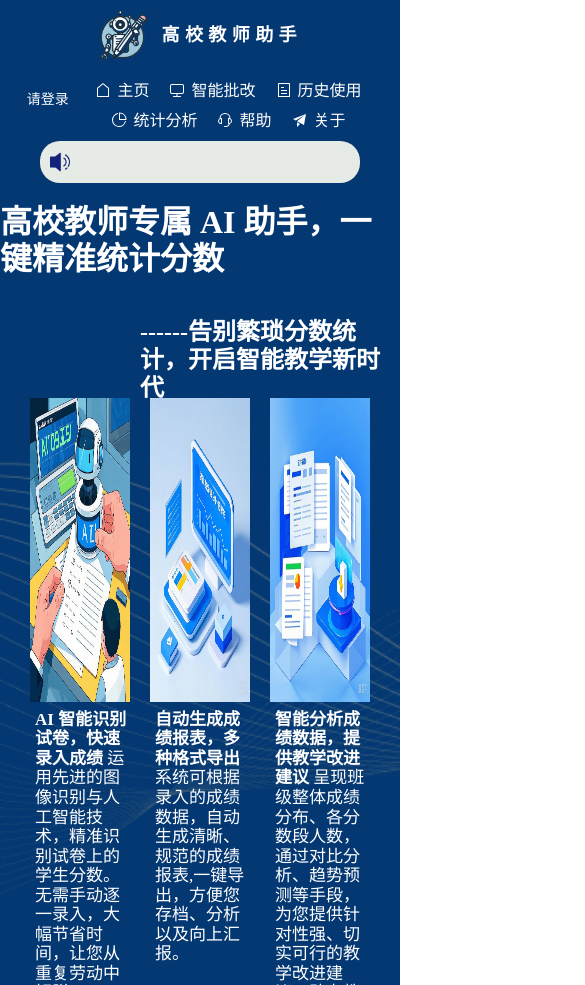
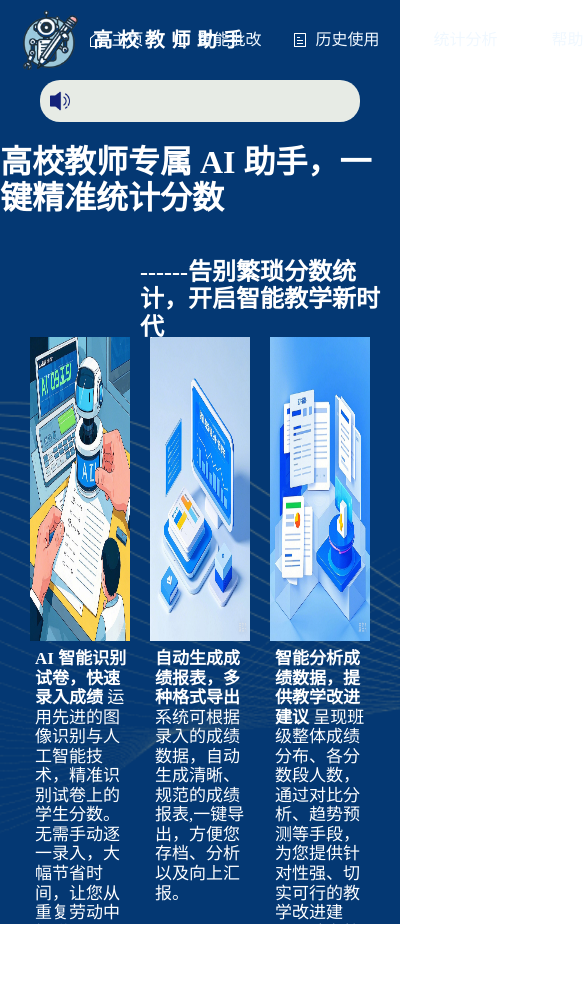
Before and after one commit to LinChunQ/graduation_design, a Vue app in the folder uga-vue/: page / in a window 390 px wide. Shown: the top 985 px of the page, 585 px wide, since content can reach past the window. After the commit the page ends 924 px from the top, so only its background shows below. Built offline with nearby package versions, Linux system fonts and the light colour scheme; what @kjgl77/datav-vue3 would draw is missing.

Commit message:
修改前端的菜单头的布局

```diff
--- a/uga-vue/src/components/Header.vue
+++ b/uga-vue/src/components/Header.vue
@@ -46,76 +46,77 @@ watch(()=>authStore.isLogin,(newVal)=>{
 </script>
 
 <template>
-  <header class="header">
+  <div class="menu-box">
     <!-- 左侧Logo区 -->
-    <div class="logo-container">
+    <div class="menu-logo">
       <img src="@/assets/icons/logo.png" alt="Logo" class="logo-image"/>
       <label class="logo_name">高校教师助手</label>
     </div>
 
     <!-- 中间导航区 -->
-    <nav class="main-nav">
-      <ul>
-        <li class="nav-item">
+    <div class="menun-main">
+        <div class="menu-item">
           <el-icon><House /></el-icon>
           <router-link to="/">主页</router-link>
-        </li>
-        <li class="nav-item">
+        </div>
+        <div class="menu-item">
           <el-icon><Monitor /></el-icon>
           <router-link to="/smart-correction">智能批改</router-link>
-        </li>
-        <li class="nav-item">
+        </div>
+        <div class="menu-item">
           <el-icon><Tickets /></el-icon>
           <router-link to="/history">历史使用</router-link>
-        </li>
-        <li class="nav-item">
+        </div>
+        <div class="menu-item">
           <el-icon><PieChart /></el-icon>
           <router-link to="/statistics">统计分析</router-link>
-        </li>
-        <li class="nav-item" v-if="isAdmin">
+        </div>
+        <div class="menu-item" v-if="isAdmin">
           <el-icon><Message /></el-icon>
           <router-link to="/feedback">反馈管理</router-link>
-        </li>
-        <li class="nav-item" v-if="isAdmin">
+        </div>
+        <div class="menu-item" v-if="isAdmin">
           <el-icon><Notification /></el-icon>
           <router-link to="/notice">公告管理</router-link>
-        </li>
-        <li class="nav-item">
+        </div>
+        <div class="menu-item">
           <el-icon><Service /></el-icon>
           <router-link to="/help">帮助</router-link>
-        </li>
-        <li class="nav-item">
+        </div>
+        <div class="menu-item">
           <el-icon><Promotion /></el-icon>
           <router-link to="/about">关于</router-link>
-        </li>
-      </ul>
-    </nav>
+        </div>
+
+    </div>
 
       <!-- 右侧用户区 -->
-      <div class="user-nav">
-      <div class="nav-item" v-if="isLoggedIn">
+      <div class="menu-user">
+        <div class="menu-item" v-if="isLoggedIn">
           <el-icon><User /></el-icon>
           <router-link to="/user-info">{{'个人信息' }}</router-link>
         </div>
-      <div class="nav-item">
-        <span v-if="isLoggedIn" @click="handleLogout" class="logout-btn">
+        <div class="menu-item">
+          <span  v-if="isLoggedIn" @click="handleLogout" class="logout-btn" >
             点击注销
           </span>
           <router-link v-else to="/login">请登录</router-link>
         </div>
     </div>
-  </header>
+  </div>
 </template>
 
 <style lang="scss" scoped>
-.header {
+.menu-box {
   display: flex;
+  justify-content: flex-start;
   align-items: center;
   padding: 10px 5vw;
   background: #043873;
-
+  min-width: 50%;
+}
 /* 左侧Logo容器 */
-  .logo-container {
+.menu-logo {
   display: flex;
   align-items: center;
   min-width: 5%;
@@ -127,6 +128,7 @@ watch(()=>authStore.isLogin,(newVal)=>{
     font-weight: bold;
     letter-spacing: 0.3em;
     color: white;
+    text-wrap: nowrap;
   }
 
   .logo-image {
@@ -134,138 +136,36 @@ watch(()=>authStore.isLogin,(newVal)=>{
   }
 }
 
-  /* 中间导航区 */
-  .main-nav {
-    flex: 1;
-    ul {
+.menu-item{ //每个菜单项
   display: flex;
-      gap: 30px;
-      margin: 0;
-      padding: 0;
-      list-style: none;
-      li {
+  align-items: center;
+  gap: 8px;
   color: white;
-        &:last-child::after {
-          content: none;
-        }
-      }
-      .el-icon {
-        top: 2px; // 微调图标位置
-        margin-right: 6px;
-      }
+  margin-right: 30px;
+  cursor: pointer;
+  a{
+    color: aliceblue;
+    text-wrap: nowrap;
+    text-decoration: none;
   }
 }
 
+/* 中间导航区 */
+.menun-main {
+  display: flex;
+  justify-content:center ;
+  align-items: center;
+  height: 100%;
+}
+
 /* 右侧用户区 */
-  .user-nav {
+.menu-user {
   display: flex;
   gap: 30px;
   min-width: 220px;
   justify-content: flex-end;
-
-    .nav-item {
-      color: white;
-      display: flex;
-      align-items: center;
-      gap: 8px;
-    }
-  }
-
-  /* 通用样式 */
-  a {
-    color: white;
-    text-decoration: none;
-    font-size: 16px;
-    &:hover {
-      color:aquamarine;
-    }
-  }
-
-  /* 断点1：900px屏幕 */
-  @media (max-width: 900px) {
-    padding: 10px 3vw;
-
-    .logo-container {
-      min-width: 200px;
-      margin-right: 30px;
-
-      .logo-image {
-        height: 50px;
-      }
-
-      .logo_name {
-        font-size: 18px;
-      }
-    }
-
-    .main-nav ul {
-      gap: 25px;
-    }
-
-    .user-nav {
-      gap: 20px;
-      min-width: 180px;
-    }
-  }
-
-  /* 断点2：700px屏幕 */
-  @media (max-width: 700px) {
-    flex-wrap: wrap;
-
-    .logo-container {
-      margin-right: 0;
-      margin-bottom: 10px;
-      width: 100%;
-      justify-content: center;
-    }
-
-    .main-nav {
-      order: 3;
-      width: 100%;
-      margin-top: 10px;
-
-      ul {
-        justify-content: center;
-        gap: 15px;
-      }
-    }
-
-    .user-nav {
-      min-width: auto;
-      margin-left: auto;
-    }
-  }
-
-  /* 断点3：500px屏幕 */
-  @media (max-width: 500px) {
-    .main-nav ul {
-      flex-wrap: wrap;
-      justify-content: center;
-      gap: 10px 20px;
-    }
-
-    .user-nav {
-      gap: 15px;
-
-      a {
-        font-size: 14px;
-      }
-    }
-  }
-
-  /* 新增的注销按钮样式 */
-  .user-nav {
-    .logout-btn {
-      cursor: pointer;
-      color: white;
-      &:hover {
-        text-decoration: underline;
-      }
-    }
-
-    .nav-item:last-child {
-      margin-left: 15px;
-    }
+  .logout-btn{
+    text-wrap: nowrap;
   }
 }
 </style>
--- a/uga-vue/src/router/index.js
+++ b/uga-vue/src/router/index.js
@@ -9,6 +9,7 @@ const routes = [
     {path: '/', name: 'HomePage', component: HomePage,},
     { path: '/smart-correction', component: () => import('@/views/SmartCorrections/SmartCorrection.vue') },
     { path: '/history', component: ()=>import('@/views/DataCenter/History.vue') },
+    { path: '/header', component: ()=>import('@/views/DataCenter/index.vue') },
     { path: '/user-info', component:()=>import('@/views/User/UserInfo.vue') },
     { path: '/statistics', component: ()=>import('@/views/Statistics/Statistics.vue') },
     { path: '/about', component: ()=>import('@/views/About/About.vue') },
--- a/uga-vue/src/utils/request/request.js
+++ b/uga-vue/src/utils/request/request.js
@@ -4,8 +4,8 @@ import useAuthStore from '../../stores/useStoreAuth';
 
 // 全局 Axios 配置
 const axiosConfig = {
-    //baseURL: 'http://localhost:5000',  // API 基础地址
-    baseURL: 'http://114.55.218.3:5000', // 服务器地址
+    baseURL: 'http://localhost:5000',  // API 基础地址
+    //baseURL: 'http://114.55.218.3:5000', // 服务器地址
     headers: { 'Content-Type': 'application/json; charset=utf-8' }, // 默认 JSON
     timeout: 5000, // 超时时间
     withCredentials: true,
--- a/uga-vue/src/views/DataCenter/index.vue
+++ b/uga-vue/src/views/DataCenter/index.vue
@@ -2,14 +2,13 @@
 </script>
 
 <template>
-  <div class="sta-container">
     <el-menu
     :default-active="activeIndex2"
     class="el-menu-demo"
     mode="horizontal"
     background-color="#043873"
     text-color="#fff"
-    active-text-color="#ffd04b"
+    active-text-color="#81e66c"
     @select="handleSelect"
   >
       <!-- 左侧Logo区 -->
@@ -18,48 +17,28 @@
         <label class="logo_name">高校教师助手</label>
       </div>
       <el-menu-item index="1"><el-icon><House /></el-icon>首页</el-menu-item>
-    <el-sub-menu index="2">
-      <template #title><el-icon><Monitor /></el-icon>智能批改</template>
-      <el-menu-item index="2-1">单个批改</el-menu-item>
-      <el-menu-item index="2-2">批量批改</el-menu-item>
-    </el-sub-menu>
-    <el-sub-menu index="3">
-      <template #title><el-icon><Tickets /></el-icon>历史记录</template>
-      <el-menu-item index="3-1">班级</el-menu-item>
-      <el-menu-item index="3-2">学校</el-menu-item>
-    </el-sub-menu>
-    <el-sub-menu index="4">
-      <template #title><el-icon><PieChart /></el-icon>数据统计</template>
-      <el-menu-item index="4-1">班级</el-menu-item>
-      <el-menu-item index="4-2">学校</el-menu-item>
-    </el-sub-menu>
+      <el-menu-item index="2"><el-icon><Monitor /></el-icon>智能批改</el-menu-item>
+      <el-menu-item index="3"><el-icon><Tickets /></el-icon>历史记录</el-menu-item>
+      <el-menu-item index="4"><el-icon><PieChart /></el-icon>数据统计</el-menu-item>
       <el-menu-item index="6"><el-icon><Service /></el-icon>帮助</el-menu-item>
       <el-menu-item index="7"><el-icon><Promotion /></el-icon>关于</el-menu-item>
       <!-- 右对齐容器 -->
       <div class="right-align-container">
           <el-menu-item index="8"><el-icon><User /></el-icon>个人信息</el-menu-item>
-        <el-menu-item index="9">注销</el-menu-item>
+          <el-menu-item index="9">点击注销</el-menu-item>
           <el-menu-item index="10" v-show="false">登陆</el-menu-item>
       </div>
   </el-menu>
-  </div>
 </template>
 
 <style scoped lang="scss">
- .sta-container{
-  width:100%;
- }
 .el-menu-demo{
   display:flex;
+  justify-content: flex-start;
+  align-items: center;
   width:100%;
-
+  padding-left: 5%;
 }
-/* 左侧Logo容器 */
-.logo-container {
-    display: flex;
-    align-items: center;
-    min-width: 280px;
-    margin-right: 50px; // 与中间导航保持距离
 
 .logo_name {
   margin-left: 15px;
@@ -71,8 +50,9 @@
 
 .logo-image {
   height: 60px;
+  margin-bottom: 15px;
 }
-  }
+
 
 .right-align-container {
   margin-left:30%;
```
Lines whose indentation alone changed are shown as unchanged.
